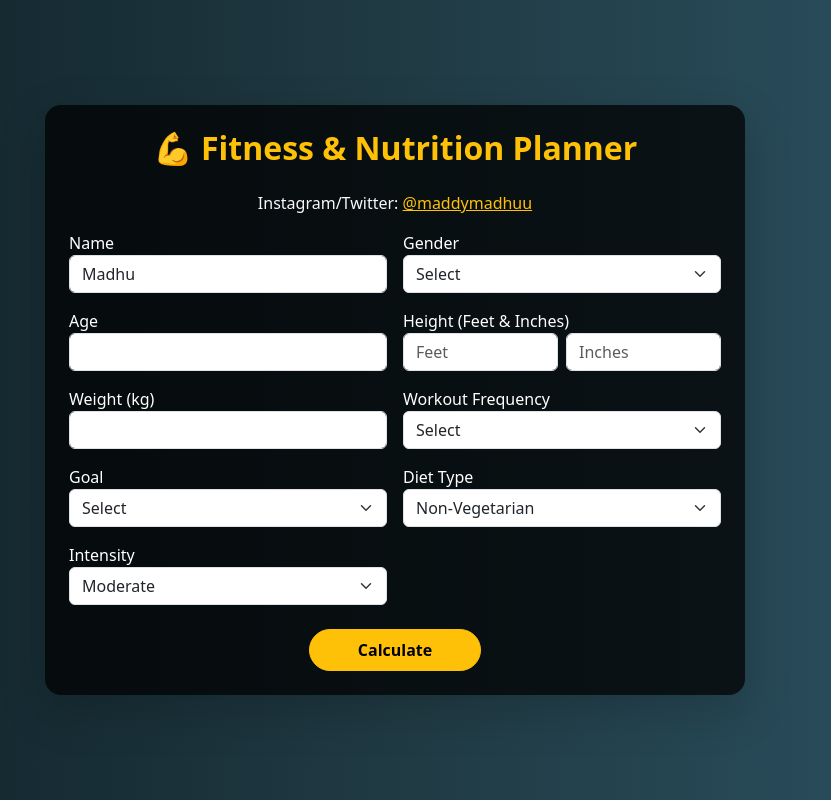
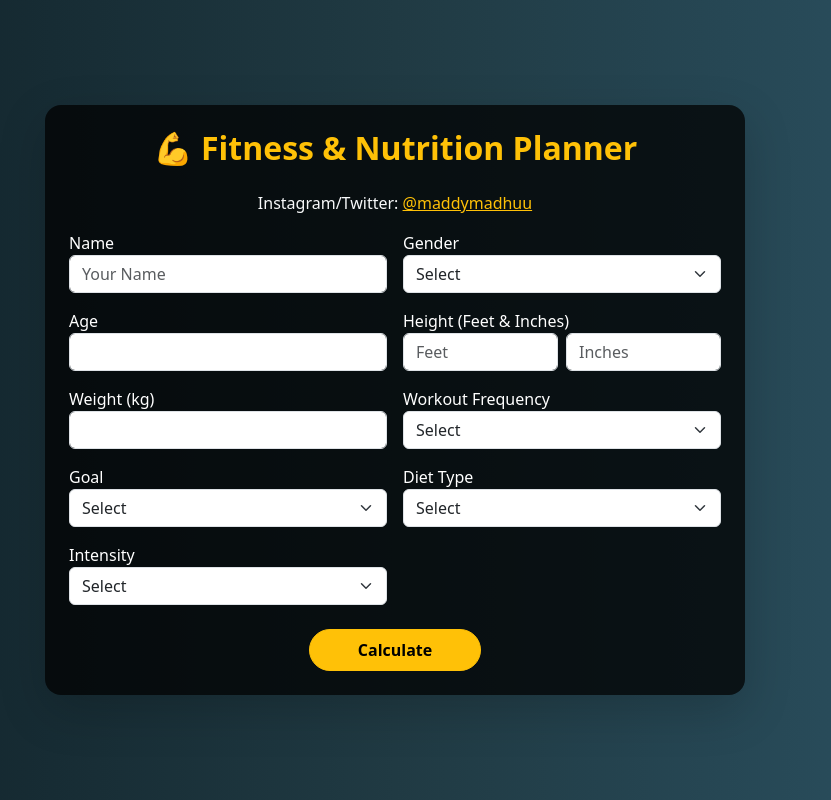
Before and after one commit to guidewiredev8199-sudo/fitnessapp_maddy, a React (Create React App) app: page / in a window 1280 px wide. Shown: the whole page, without its empty margins (245-1076 px from the left). Built offline with nearby package versions, Linux system fonts and the light colour scheme.

Commit message:
final changes

```diff
--- a/src/App.js
+++ b/src/App.js
@@ -4,7 +4,7 @@ import html2canvas from "html2canvas";
 import jsPDF from "jspdf";
 
 export default function App() {
-  const [name, setName] = useState("Madhu");
+  const [name, setName] = useState("");
   const [gender, setGender] = useState("");
   const [age, setAge] = useState("");
   const [heightFeet, setHeightFeet] = useState("");
@@ -12,8 +12,8 @@ export default function App() {
   const [weight, setWeight] = useState("");
   const [activity, setActivity] = useState("");
   const [goal, setGoal] = useState("");
-  const [dietType, setDietType] = useState("nonveg");
-  const [intensity, setIntensity] = useState("moderate");
+  const [dietType, setDietType] = useState("");
+  const [intensity, setIntensity] = useState("");
 
   const [bmi, setBmi] = useState(null);
   const [tdee, setTdee] = useState(null);
@@ -177,6 +177,7 @@ export default function App() {
           <div className="col-md-6">
             <label>Diet Type</label>
             <select className="form-select" value={dietType} onChange={(e)=>setDietType(e.target.value)}>
+               <option value="">Select</option>
               <option value="nonveg">Non-Vegetarian</option>
               <option value="veg">Vegetarian</option>
             </select>
@@ -184,6 +185,7 @@ export default function App() {
           <div className="col-md-6">
             <label>Intensity</label>
             <select className="form-select" value={intensity} onChange={(e)=>setIntensity(e.target.value)}>
+               <option value="">Select</option>
               <option value="mild">Mild</option>
               <option value="moderate">Moderate</option>
               <option value="extreme">Extreme</option>
```
